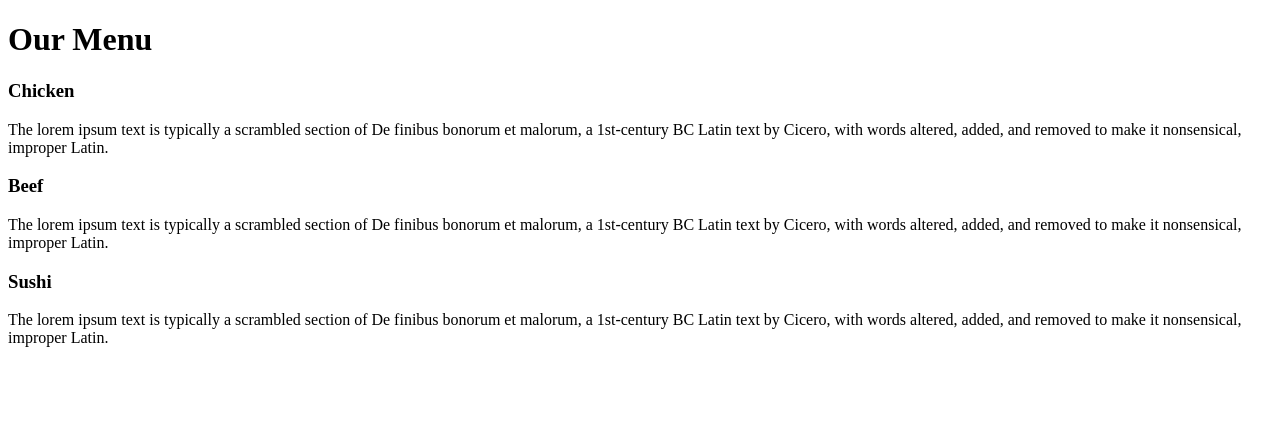
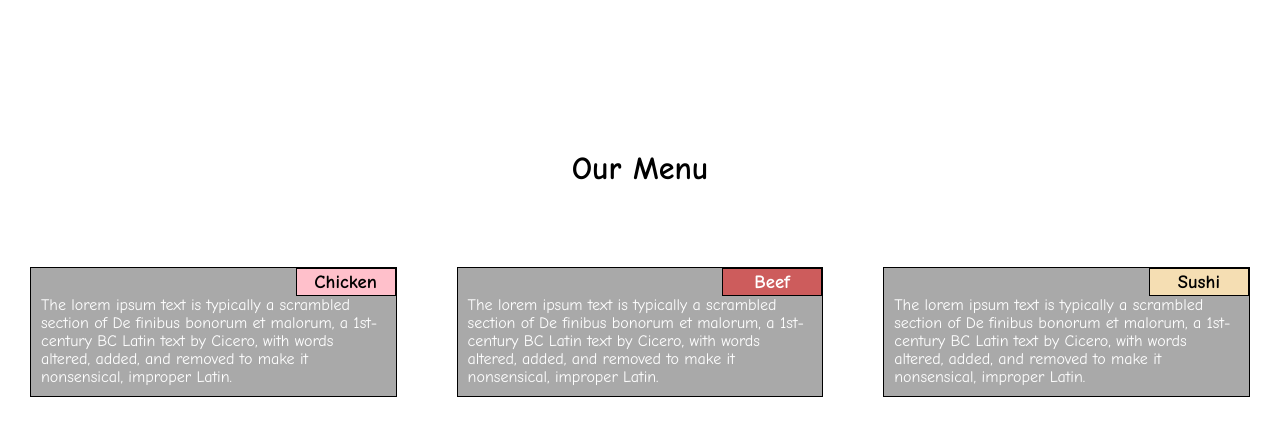
Before and after one commit to HariDurga/Coursera_Test, a plain HTML site: page Module2_Solution/Index.html in a window 1280 px wide. Drawn offline with Linux system fonts and the light colour scheme.

Commit message:
chaged index.html

```diff
--- a/Module2_Solution/Index.html
+++ b/Module2_Solution/Index.html
@@ -3,7 +3,7 @@
 <head>
 	<meta charset="UTF-8">
 	<title>Module2 Solution</title>
-	<link rel="stylesheet" href="CSS.css">
+	<link rel="stylesheet" href="CSS/style.css">
 	<meta name="viewport" content="width=device-width, initial-scale=1">
 </head>
 <body>
```
